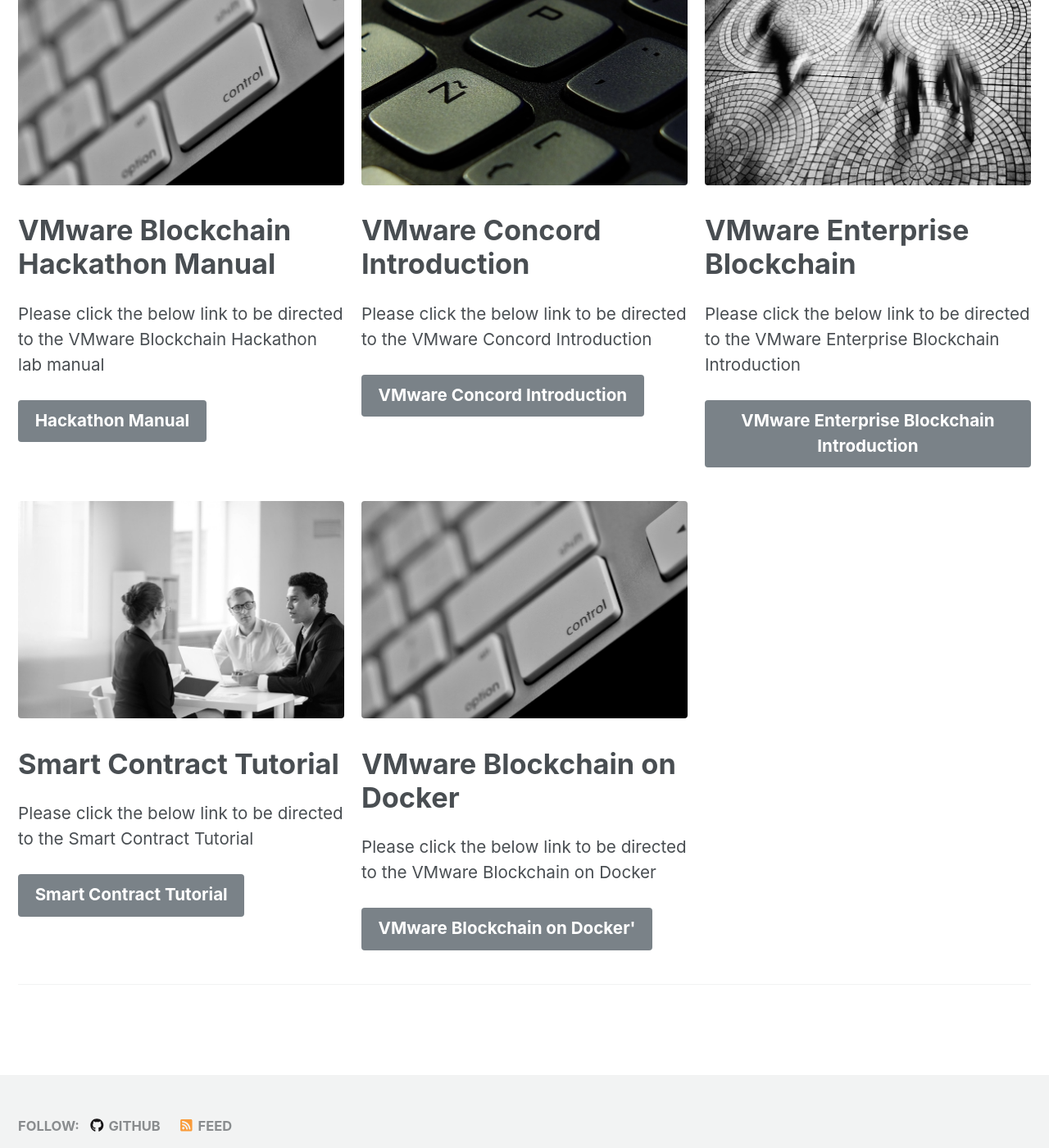
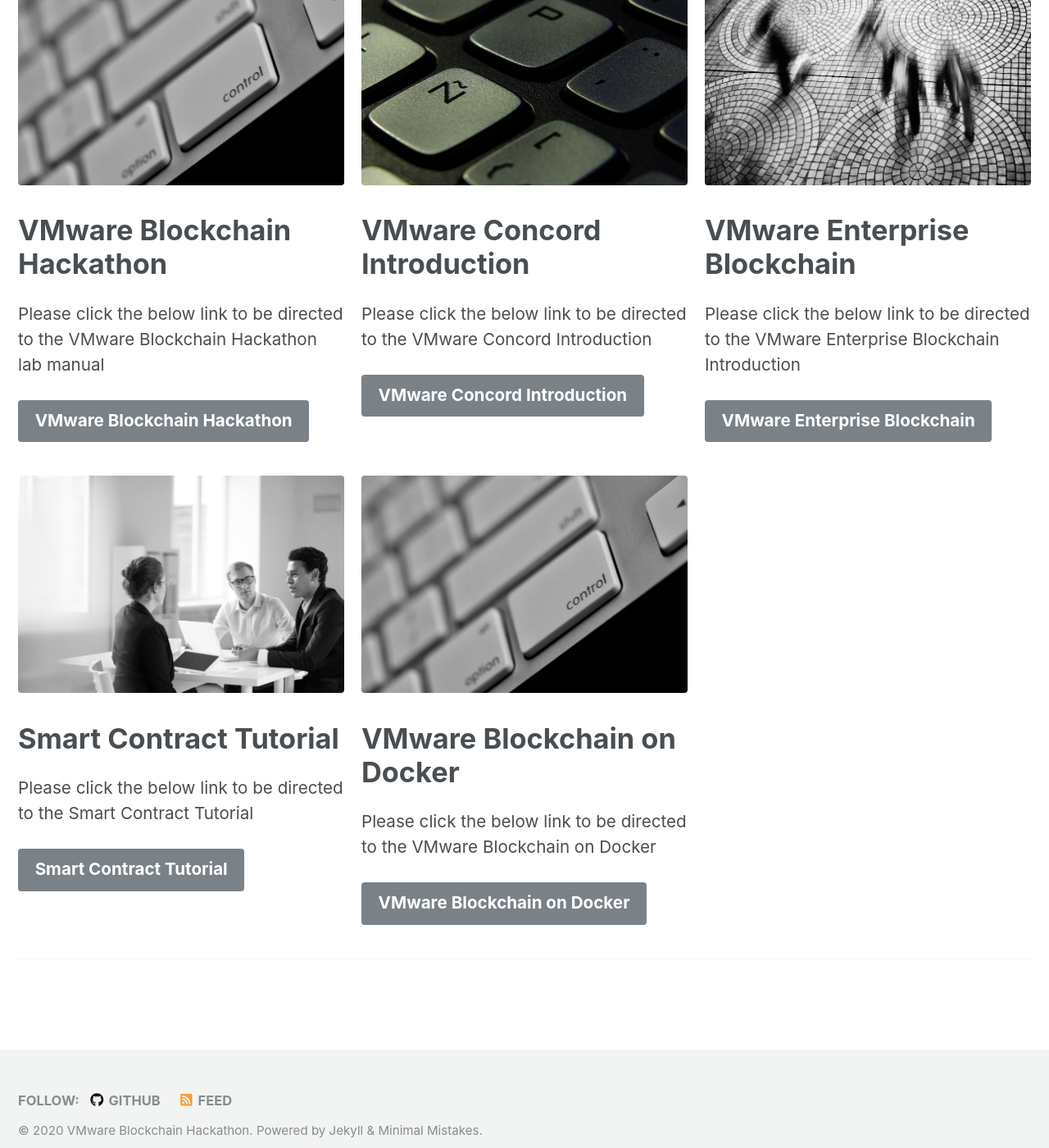
Before and after one commit to vmwblockchain/vmwblockchain.github.io, a Jekyll site: the page built from index.html, in a window 1280 px wide and 1400 px high, scrolled down 556 px. Shown: the whole window at 82% size. Built offline with Jekyll 4.4.1, drawn with Linux system fonts in a browser that asks for light colours; nearby versions of some CDN libraries; the list of posts is cut into pages by our own code.

Commit message:
Update index.html

```diff
--- a/index.html
+++ b/index.html
@@ -10,10 +10,10 @@
 feature_row:
   - image_path: /assets/images/workshop_01.jpg
     alt: "Workshop Content"
-    title: "VMware Blockchain Hackathon Manual"
+    title: "VMware Blockchain Hackathon"
     excerpt: 'Please click the below link to be directed to the VMware Blockchain Hackathon lab manual'
     url: "https://vmwblockchain.github.io/workshop-manual/"
-    btn_label: "Hackathon Manual"
+    btn_label: "VMware Blockchain Hackathon"
     btn_class: "btn--primary"
   - image_path: /assets/images/ñ5.jpg
     alt: "VMware Concord Introduction"
@@ -27,7 +27,7 @@
     title: "VMware Enterprise Blockchain"
     excerpt: 'Please click the below link to be directed to the VMware Enterprise Blockchain Introduction'
     url: "https://vmwblockchain.github.io/workshop-manual-jp/"
-    btn_label: "VMware Enterprise Blockchain Introduction"
+    btn_label: "VMware Enterprise Blockchain"
     btn_class: "btn--primary"
   - image_path: /assets/images/workshop_partner_03.jpg
     alt: "Smart Contract Tutorial"
@@ -41,7 +41,7 @@
     title: "VMware Blockchain on Docker"
     excerpt: 'Please click the below link to be directed to the VMware Blockchain on Docker'
     url: "https://vmwblockchain.github.io/workshop-manual-horizon/"
-    btn_label: "VMware Blockchain on Docker'"
+    btn_label: "VMware Blockchain on Docker"
     btn_class: "btn--primary"
 ---
 
```
